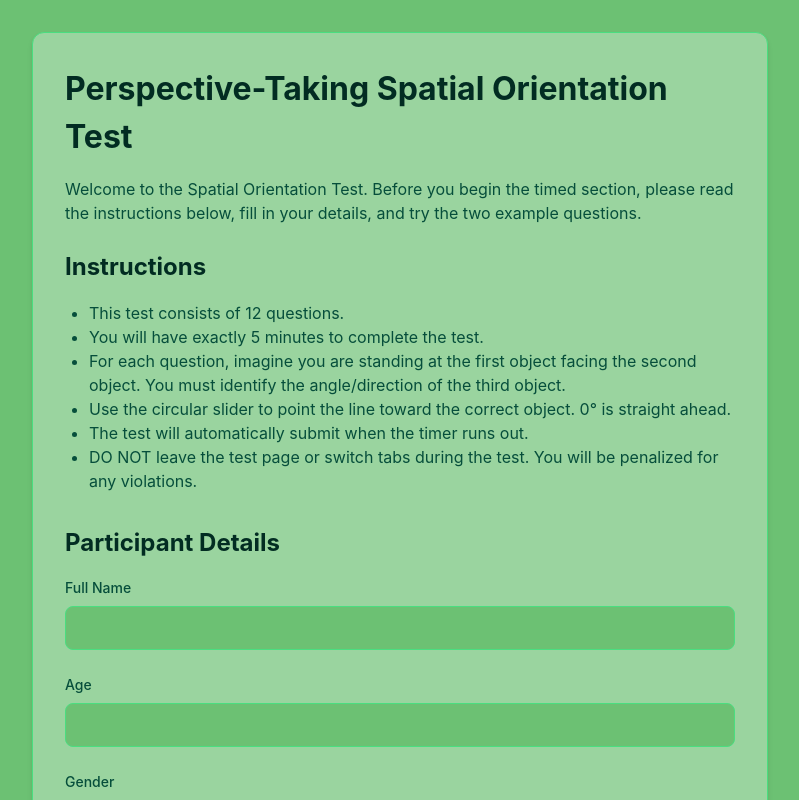
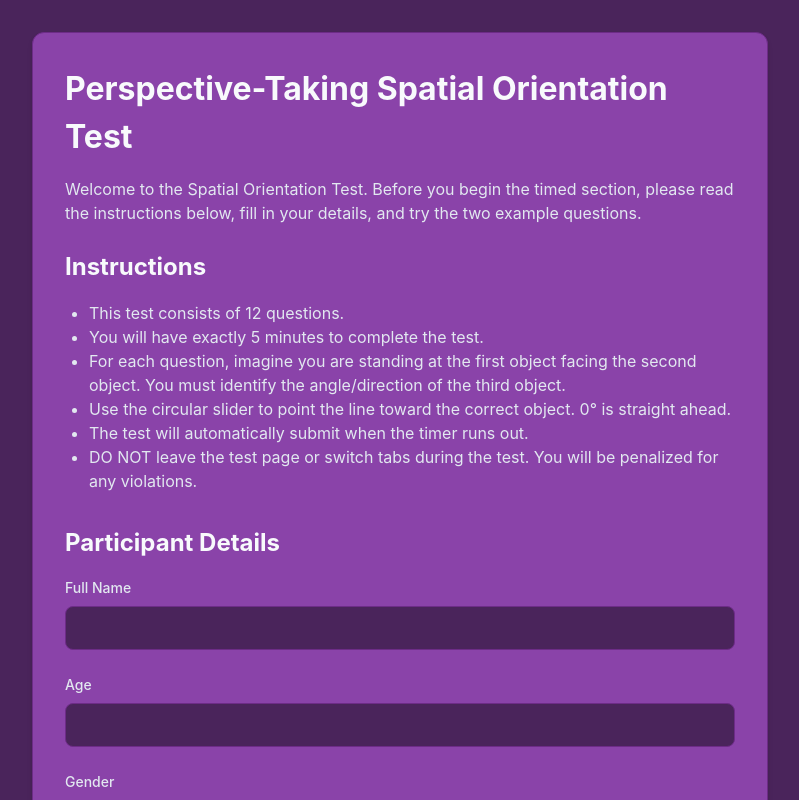
Before and after one commit to Naitik-Lalchandani/ptsot-post-test, a React (Vite) app: page / in a window 1280 px wide. Shown: the top 800 px of the page, without its empty margins (240-1039 px from the left). Built offline with nearby package versions, Linux system fonts and the light colour scheme.

Commit message:
Update theme to dark purple as requested

```diff
--- a/src/index.css
+++ b/src/index.css
@@ -1,18 +1,18 @@
 :root {
-  --primary-color: #2b7a33;
-  --primary-hover: #1e5a24;
-  --bg-color: #6cc173;
-  --surface-color: #9ad49f;
-  --text-primary: #022c22;
-  --text-secondary: #064e3b;
-  --error-color: #dc2626;
-  --success-color: #15803d;
-  --border-color: #4ade80;
-  --ring-color: rgba(43, 122, 51, 0.5);
+  --primary-color: #d8b4e2;
+  --primary-hover: #c49bc9;
+  --bg-color: #4A245B;
+  --surface-color: #8A43A9;
+  --text-primary: #f8fafc;
+  --text-secondary: #e2e8f0;
+  --error-color: #ef4444;
+  --success-color: #10b981;
+  --border-color: #6d2c87;
+  --ring-color: rgba(216, 180, 226, 0.5);
   font-family: 'Inter', system-ui, Avenir, Helvetica, Arial, sans-serif;
   line-height: 1.5;
   font-weight: 400;
-  color-scheme: light;
+  color-scheme: dark;
   color: var(--text-primary);
   background-color: var(--bg-color);
   font-synthesis: none;
```
